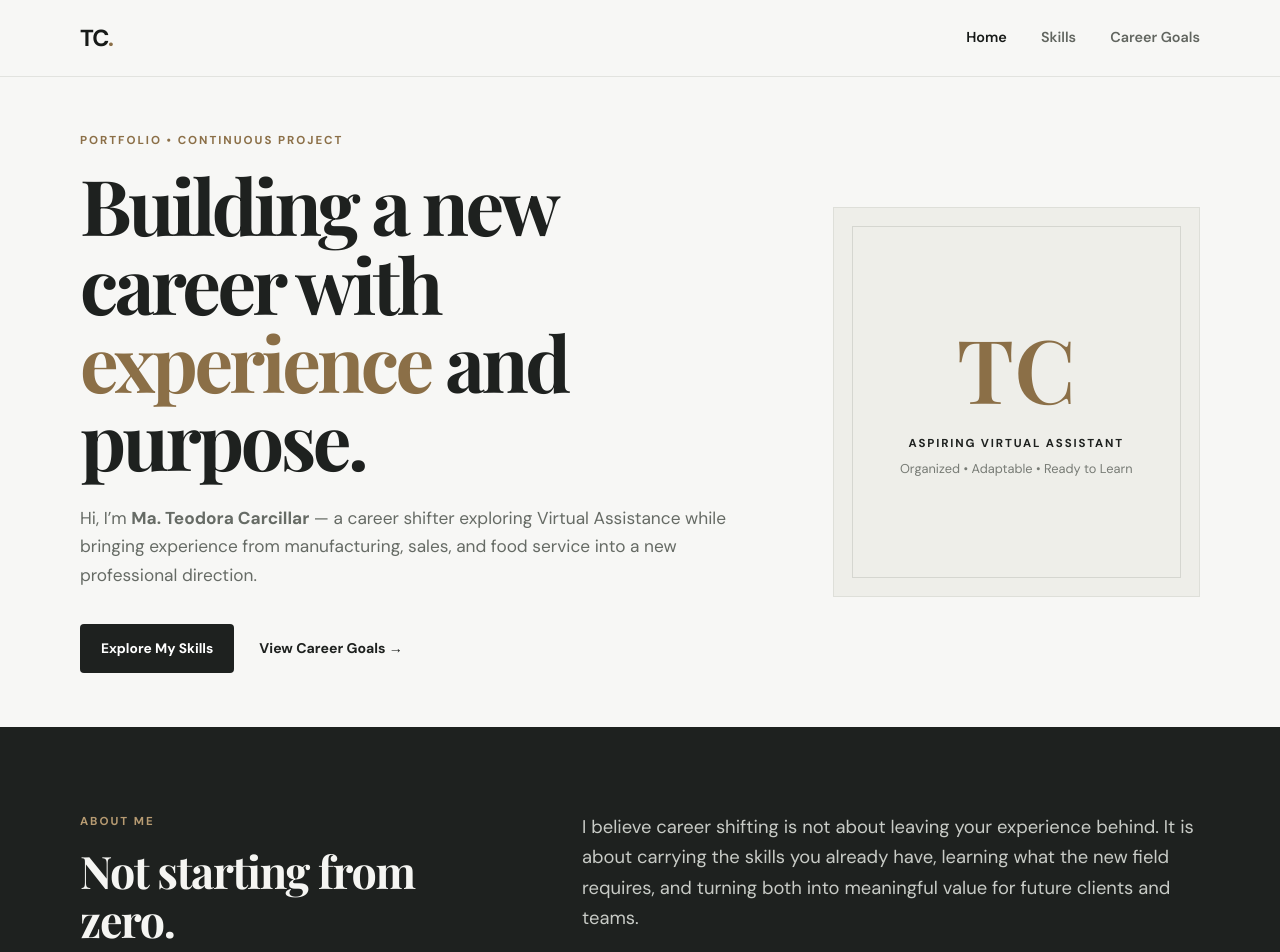
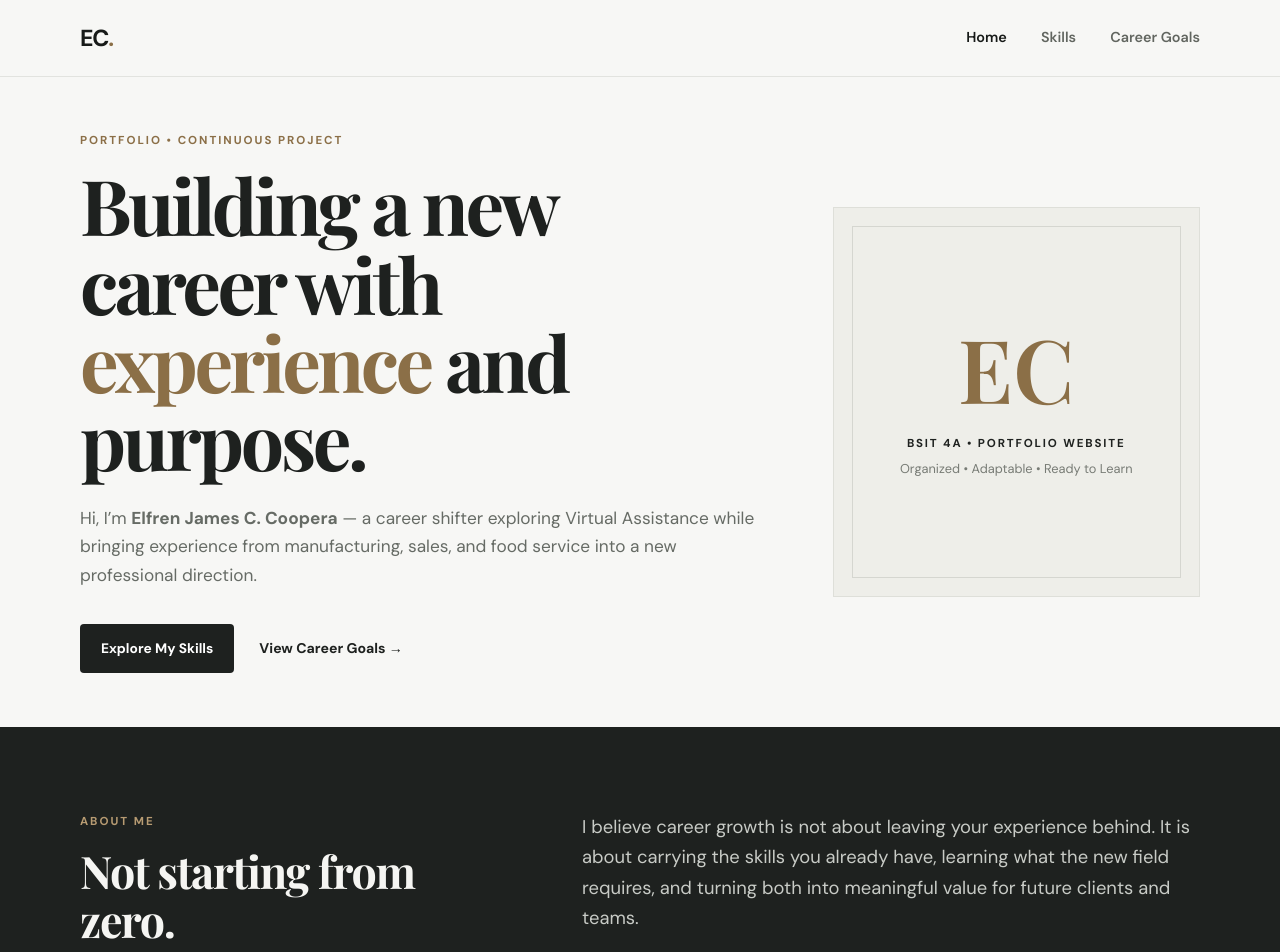
Before and after one commit to RtZxz/elfrenportfolio, a plain HTML site: page index.html in a window 1280 px wide. Shown: the top 952 px of the page. Drawn offline with nearby package versions, Linux system fonts and the light colour scheme.

Commit message:
Add files via upload

```diff
--- a/index.html
+++ b/index.html
@@ -3,8 +3,8 @@
 <head>
   <meta charset="UTF-8">
   <meta name="viewport" content="width=device-width, initial-scale=1.0">
-  <title>Ma. Teodora Carcillar | Portfolio</title>
-  <meta name="description" content="Clean and minimalist professional portfolio of Ma. Teodora Carcillar.">
+  <title>Elfren James C. Coopera | Portfolio</title>
+  <meta name="description" content="Clean and minimalist professional portfolio of Elfren James C. Coopera.">
   <link rel="preconnect" href="https://fonts.googleapis.com">
   <link rel="preconnect" href="https://fonts.gstatic.com" crossorigin>
   <link href="https://fonts.googleapis.com/css2?family=DM+Sans:wght@400;500;600;700&family=Playfair+Display:wght@600;700&display=swap" rel="stylesheet">
@@ -13,7 +13,7 @@
 <body>
 <header class="nav-wrap">
   <nav class="nav container">
-    <a class="brand" href="index.html">TC<span>.</span></a>
+    <a class="brand" href="index.html">EC<span>.</span></a>
     <button class="menu-toggle" aria-label="Toggle menu">☰</button>
     <div class="nav-links">
       <a class="active" href="index.html">Home</a>
@@ -28,15 +28,15 @@
   <div class="hero-copy">
     <p class="eyebrow">PORTFOLIO • CONTINUOUS PROJECT</p>
     <h1>Building a new career with <em>experience</em> and purpose.</h1>
-    <p class="lead">Hi, I’m <strong>Ma. Teodora Carcillar</strong> — a career shifter exploring Virtual Assistance while bringing experience from manufacturing, sales, and food service into a new professional direction.</p>
+    <p class="lead">Hi, I’m <strong>Elfren James C. Coopera</strong> — a career shifter exploring Virtual Assistance while bringing experience from manufacturing, sales, and food service into a new professional direction.</p>
     <div class="hero-actions">
       <a class="btn btn-dark" href="skills.html">Explore My Skills</a>
       <a class="text-link" href="career-goals.html">View Career Goals →</a>
     </div>
   </div>
   <div class="hero-card">
-    <div class="monogram">TC</div>
-    <p>ASPIRING VIRTUAL ASSISTANT</p>
+    <div class="monogram">EC</div>
+    <p>BSIT 4A • PORTFOLIO WEBSITE</p>
     <span>Organized • Adaptable • Ready to Learn</span>
   </div>
 </section>
@@ -47,7 +47,7 @@
       <p class="eyebrow">ABOUT ME</p>
       <h2>Not starting from zero.</h2>
     </div>
-    <p>I believe career shifting is not about leaving your experience behind. It is about carrying the skills you already have, learning what the new field requires, and turning both into meaningful value for future clients and teams.</p>
+    <p>I believe career growth is not about leaving your experience behind. It is about carrying the skills you already have, learning what the new field requires, and turning both into meaningful value for future clients and teams.</p>
   </div>
 </section>
 
@@ -86,7 +86,7 @@
 
 <footer class="footer">
   <div class="container footer-inner">
-    <span>© 2026 Ma. Teodora Carcillar</span>
+    <span>© 2026 Elfren James C. Coopera</span>
     <span>Continuous Portfolio Project</span>
   </div>
 </footer>
```
Also changed, not shown: career-goals.html (+3 -3 lines), skills.html (+4 -4 lines), 1 other file.
